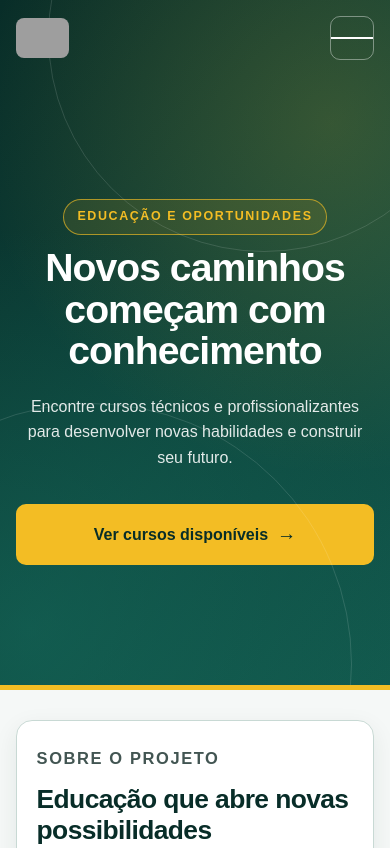
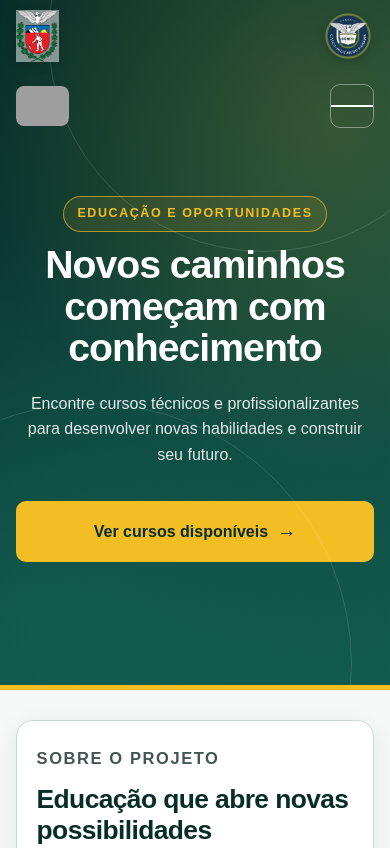
Before and after one commit to osni69/pias2026, a plain HTML site: page index.html in a window 390 px wide. Shown: the top 848 px of the page. Drawn offline with Linux system fonts and the light colour scheme; grey boxes are pictures that could not be loaded.

Commit message:
Add files via upload

```diff
--- a/index.html
+++ b/index.html
@@ -30,6 +30,26 @@
     </dialog>
     <!-- Cabeçalho principal do site. -->
     <header class="cabecalho" id="topo">
+
+        <!--
+            Identificação institucional exigida pelo projeto.
+            O brasão do Governo do Paraná fica à esquerda
+            e o brasão do Colégio Cívico-Militar fica à direita.
+        -->
+        <div class="brasoes-institucionais" aria-label="Identificação institucional">
+            <img
+                class="brasao brasao-governo"
+                src="imagens/governo_estado.png"
+                alt="Governo do Estado do Paraná"
+            >
+
+            <img
+                class="brasao brasao-colegio"
+                src="imagens/colegio-civico-militar-do-parana-logo.png"
+                alt="Colégio Cívico-Militar do Paraná"
+            >
+        </div>
+
         <div class="container">
 
             <!-- Barra de navegação principal. -->
--- a/style.css
+++ b/style.css
@@ -96,7 +96,7 @@ select {
     position: relative;
     overflow: hidden;
     min-height: 570px;
-    padding: 118px 0 76px;
+    padding: 158px 0 76px;
     background:
         radial-gradient(circle at 85% 18%, rgba(243, 189, 36, 0.18), transparent 22rem),
         radial-gradient(circle at 8% 92%, rgba(23, 117, 101, 0.42), transparent 25rem),
@@ -136,12 +136,52 @@ select {
 
 
 /* ==================================================
+   BRASÕES INSTITUCIONAIS
+   Identificação exigida pelo projeto escolar.
+   Governo do Paraná à esquerda e Colégio Cívico-Militar à direita.
+   ================================================== */
+.brasoes-institucionais {
+    position: absolute;
+    top: 10px;
+    right: max(4%, calc((100vw - 1180px) / 2));
+    left: max(4%, calc((100vw - 1180px) / 2));
+    z-index: 1100;
+
+    display: grid;
+    grid-template-columns: 1fr 1fr;
+    align-items: center;
+    gap: 24px;
+
+    min-height: 64px;
+    pointer-events: none;
+}
+
+.brasao {
+    display: block;
+    width: auto;
+    height: 62px;
+    max-width: 190px;
+    object-fit: contain;
+    object-position: center;
+    filter: drop-shadow(0 3px 5px rgba(0, 0, 0, 0.18));
+}
+
+.brasao-governo {
+    justify-self: start;
+}
+
+.brasao-colegio {
+    justify-self: end;
+}
+
+
+/* ==================================================
    NAVBAR NO TOPO
    Fica integrada ao cabeçalho enquanto a página está no topo.
    ================================================== */
 .barra-navegacao {
     position: absolute;
-    top: 0;
+    top: 84px;
     left: 0;
     z-index: 1000;
 
@@ -1537,3 +1577,62 @@ select:focus-visible {
         transform: translateY(-8px) scale(0.95);
     }
 }
+
+/* ==================================================
+   AJUSTE DOS BRASÕES INSTITUCIONAIS
+   Mantém os dois brasões visíveis e proporcionais em
+   computadores, tablets e celulares.
+   ================================================== */
+
+@media (max-width: 900px) {
+    .brasoes-institucionais {
+        right: 4%;
+        left: 4%;
+        gap: 16px;
+    }
+
+    .brasao {
+        height: 56px;
+        max-width: 165px;
+    }
+}
+
+@media (max-width: 600px) {
+    .cabecalho {
+        padding-top: 142px;
+    }
+
+    .brasoes-institucionais {
+        top: 8px;
+        min-height: 56px;
+        gap: 12px;
+    }
+
+    .brasao {
+        height: 52px;
+        max-width: 135px;
+    }
+
+    .barra-navegacao {
+        top: 68px;
+    }
+
+    .barra-navegacao.rolou {
+        top: 0;
+    }
+}
+
+@media (max-width: 380px) {
+    .brasoes-institucionais {
+        gap: 8px;
+    }
+
+    .brasao {
+        height: 46px;
+        max-width: 112px;
+    }
+
+    .barra-navegacao {
+        top: 62px;
+    }
+}
```
Also changed, not shown: imagens/colegio-civico-militar-do-parana-logo.png (added), imagens/governo_estado.png (added).
